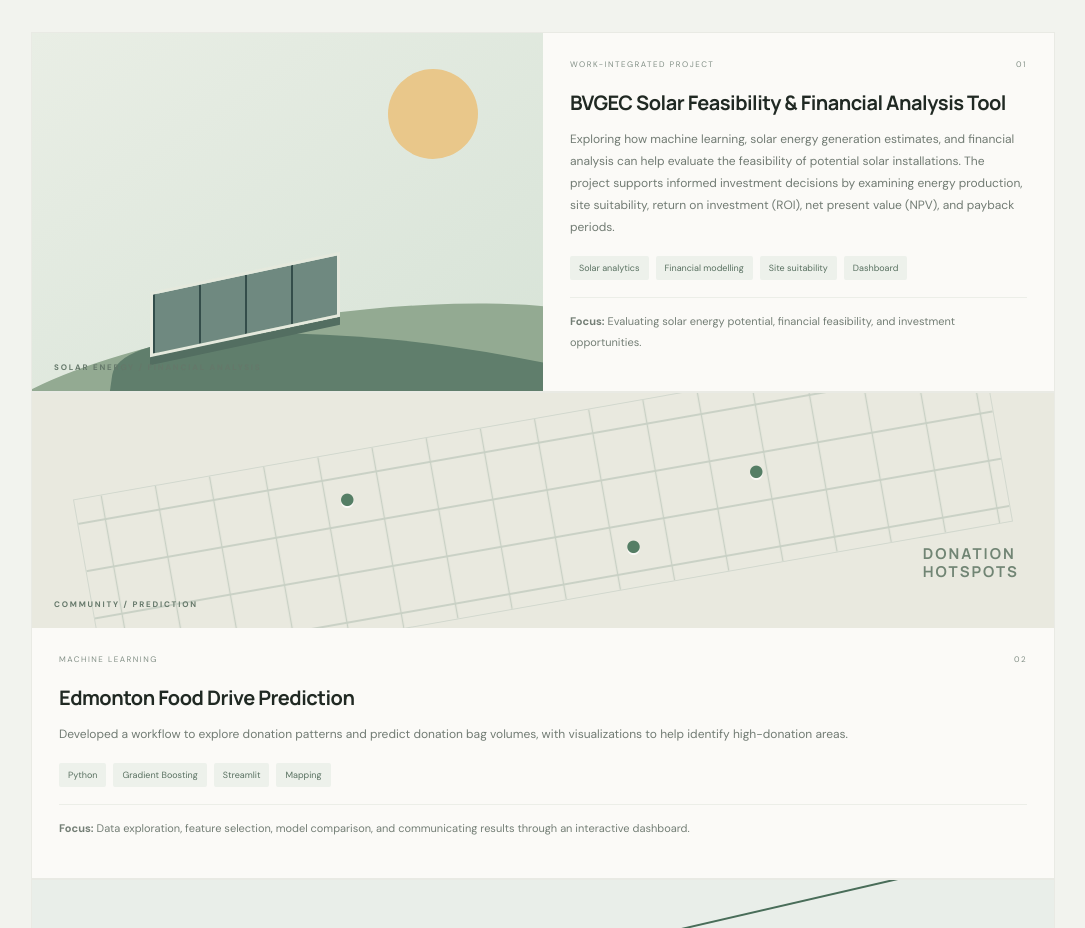
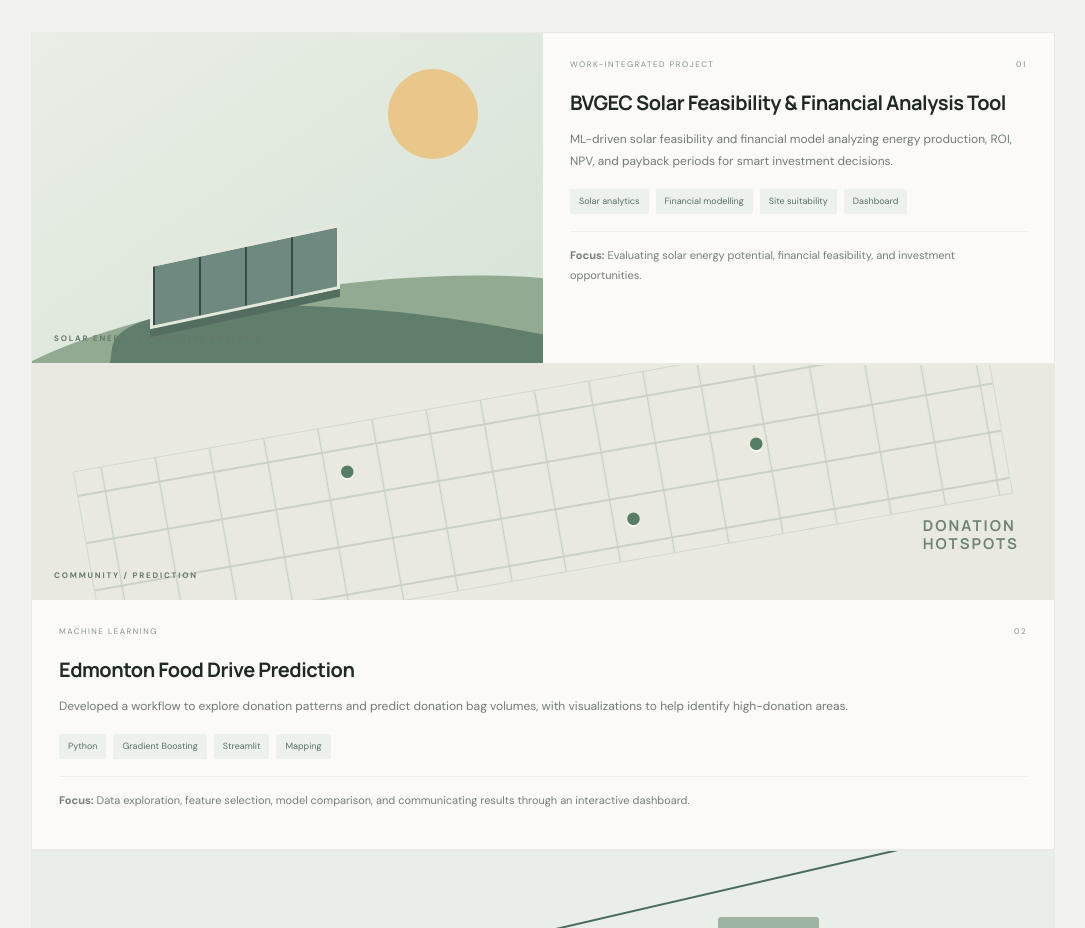
Before and after one commit to Gurleen184/glnu890.github.io, a plain HTML site: page index.html in a window 1280 px wide. Shown: the part 1860-2788 px from the top of the page, without its empty margins (97-1182 px from the left). Drawn offline with Linux system fonts and the light colour scheme.

Commit message:
Update index.html

```diff
--- a/index.html
+++ b/index.html
@@ -86,7 +86,7 @@
 
     <h3>BVGEC Solar Feasibility & Financial Analysis Tool</h3>
 
-    <p>Exploring how machine learning, solar energy generation estimates, and financial analysis can help evaluate the feasibility of potential solar installations. The project supports informed investment decisions by examining energy production, site suitability, return on investment (ROI), net present value (NPV), and payback periods.</p>
+    <p>ML-driven solar feasibility and financial model analyzing energy production, ROI, NPV, and payback periods for smart investment decisions.</p>
 
     <div class="tags">
       <span>Solar analytics</span>
```
